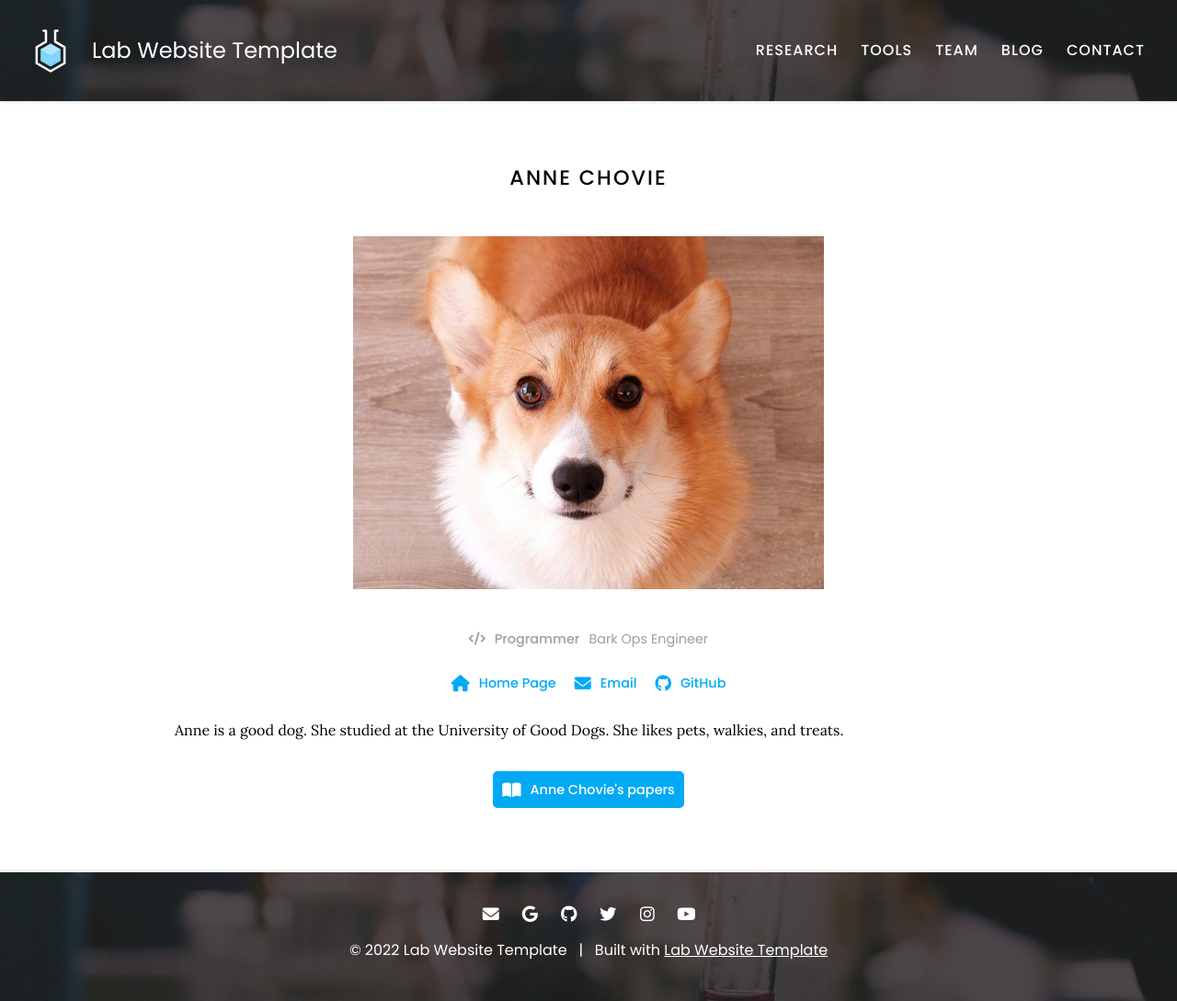
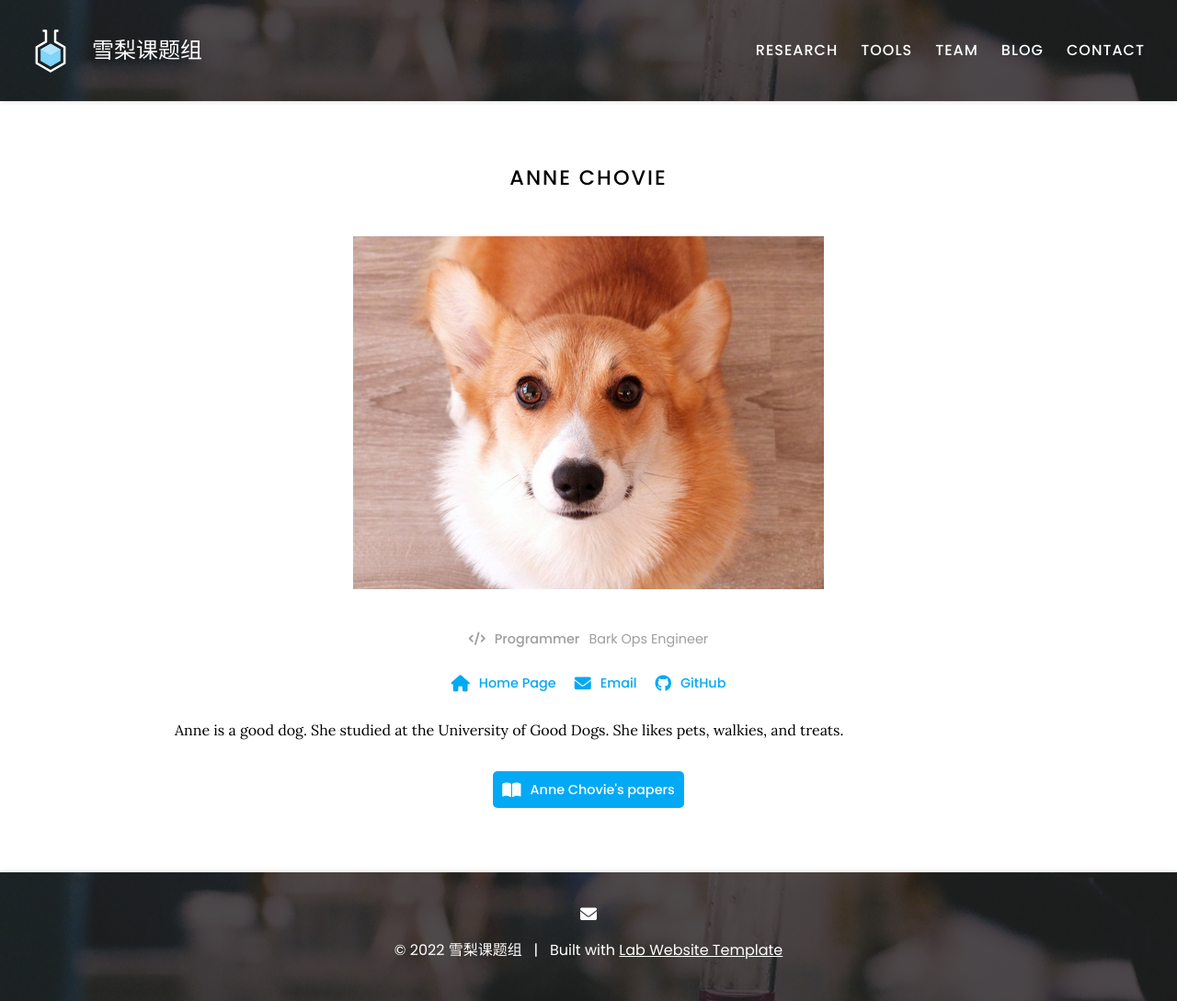
Before and after one commit to xueliktz/xueliktz.github.io, a Jekyll site: the page built from _members/anne-chovie.md, in a window 1280 px wide. Shown: the whole page at 92% size. Built offline with Jekyll 4.4.1, drawn with Linux system fonts in a browser that asks for light colours; part of the change alters nothing that is shown.

Commit message:
Update _config.yaml

```diff
--- a/_config.yaml
+++ b/_config.yaml
@@ -1,8 +1,8 @@
 ### basic settings
 
 # site properties and page defaults
-title: Lab Website Template
-description: An easy-to-use, flexible website template for labs, with automatic citations, GitHub tag imports, pre-built components, and more.
+title: 雪梨课题组
+description: 清华大学集成电路学院雪梨课题组官方网站
 logo: images/logo.svg
 header: images/background.jpg
 footer: images/background.jpg
@@ -10,12 +10,7 @@ baseurl: ""
 
 # site social media and other links
 links:
-  email: jane.smith@your-lab.com
-  google-scholar: Jane Smith
-  github: xueliktz
-  twitter: YourLabHandle
-  instagram: YourLabHandle
-  youtube: YourLabChannel
+  email: xiexiang@tsinghua.edu.cn
 
 ### advanced settings
 
```
